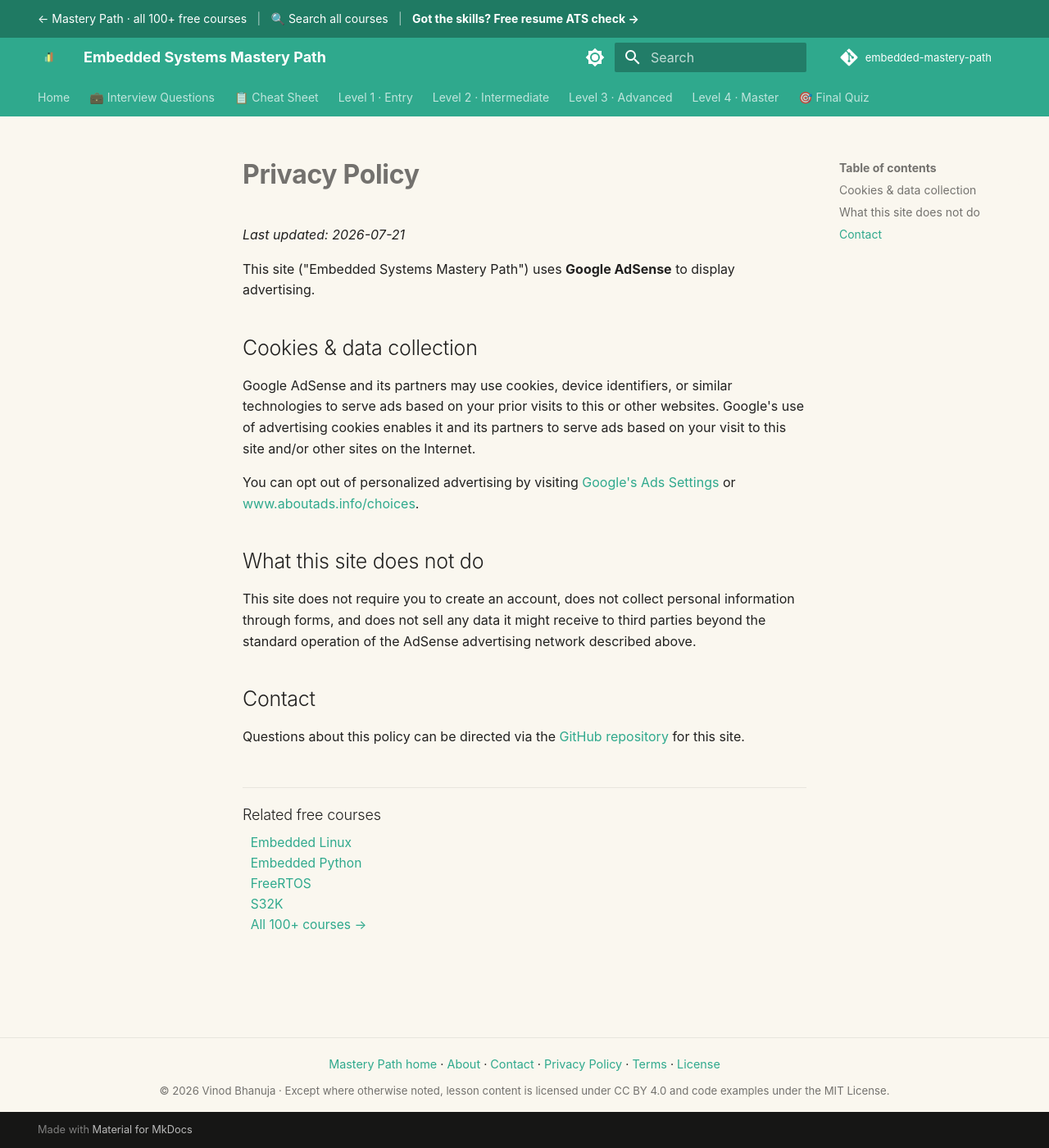
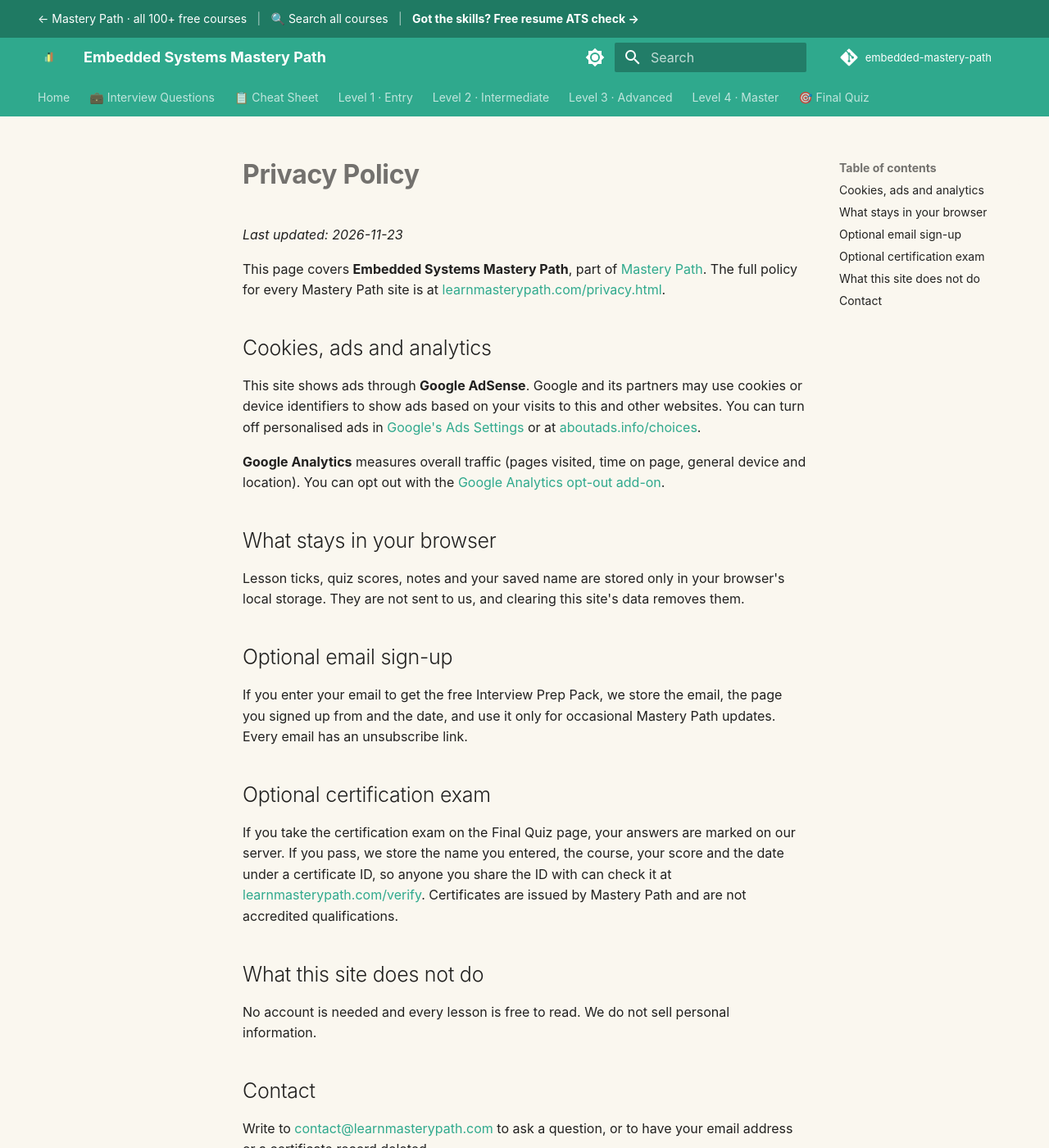
Before and after one commit to SIGILIPELLI/embedded-mastery-path, an MkDocs documentation site: the page built from docs/privacy.md, in a window 1280 px wide and 1400 px high. Shown: the whole window at 82% size. Built offline with MkDocs 1.6.1 and Material for MkDocs 9.7.7, drawn with Linux system fonts in a browser that asks for light colours; comment, search, counter and statistics services are not loaded.

Commit message:
Update privacy page: progress stays in the browser, optional email sign-up and certification exam, link to the full policy
Co-Authored-By: Claude Opus 5.5 <noreply@anthropic.com>

```diff
--- a/docs/privacy.md
+++ b/docs/privacy.md
@@ -1,34 +1,35 @@
 ---
-description: "Privacy policy for the free Embedded Systems Mastery Path: how Google Analytics and AdSense cookies are used, what is not collected, and how to opt out."
+description: "Privacy policy for the free Embedded Systems Mastery Path: cookies for ads and analytics, what stays in your browser, and the optional email sign-up and certification exam."
 ---
 
 # Privacy Policy
 
-_Last updated: 2026-07-21_
+_Last updated: 2026-11-23_
 
-This site ("Embedded Systems Mastery Path") uses **Google AdSense** to display
-advertising.
+This page covers **Embedded Systems Mastery Path**, part of [Mastery Path](https://learnmasterypath.com/). The full policy for every Mastery Path site is at [learnmasterypath.com/privacy.html](https://learnmasterypath.com/privacy.html).
 
-## Cookies & data collection
+## Cookies, ads and analytics
 
-Google AdSense and its partners may use cookies, device identifiers, or similar
-technologies to serve ads based on your prior visits to this or other websites.
-Google's use of advertising cookies enables it and its partners to serve ads
-based on your visit to this site and/or other sites on the Internet.
+This site shows ads through **Google AdSense**. Google and its partners may use cookies or device identifiers to show ads based on your visits to this and other websites. You can turn off personalised ads in [Google's Ads Settings](https://adssettings.google.com/) or at [aboutads.info/choices](https://www.aboutads.info/choices/).
 
-You can opt out of personalized advertising by visiting
-[Google's Ads Settings](https://adssettings.google.com/) or
-[www.aboutads.info/choices](https://www.aboutads.info/choices/).
+**Google Analytics** measures overall traffic (pages visited, time on page, general device and location). You can opt out with the [Google Analytics opt-out add-on](https://tools.google.com/dlpage/gaoptout).
+
+## What stays in your browser
+
+Lesson ticks, quiz scores, notes and your saved name are stored only in your browser's local storage. They are not sent to us, and clearing this site's data removes them.
+
+## Optional email sign-up
+
+If you enter your email to get the free Interview Prep Pack, we store the email, the page you signed up from and the date, and use it only for occasional Mastery Path updates. Every email has an unsubscribe link.
+
+## Optional certification exam
+
+If you take the certification exam on the Final Quiz page, your answers are marked on our server. If you pass, we store the name you entered, the course, your score and the date under a certificate ID, so anyone you share the ID with can check it at [learnmasterypath.com/verify](https://learnmasterypath.com/verify/). Certificates are issued by Mastery Path and are not accredited qualifications.
 
 ## What this site does not do
 
-This site does not require you to create an account, does not collect personal
-information through forms, and does not sell any data it might receive to third
-parties beyond the standard operation of the AdSense advertising network
-described above.
+No account is needed and every lesson is free to read. We do not sell personal information.
 
 ## Contact
 
-Questions about this policy can be directed via the
-[GitHub repository](https://github.com/SIGILIPELLI/embedded-mastery-path) for
-this site.
+Write to [contact@learnmasterypath.com](mailto:contact@learnmasterypath.com) to ask a question, or to have your email address or a certificate record deleted.
```
